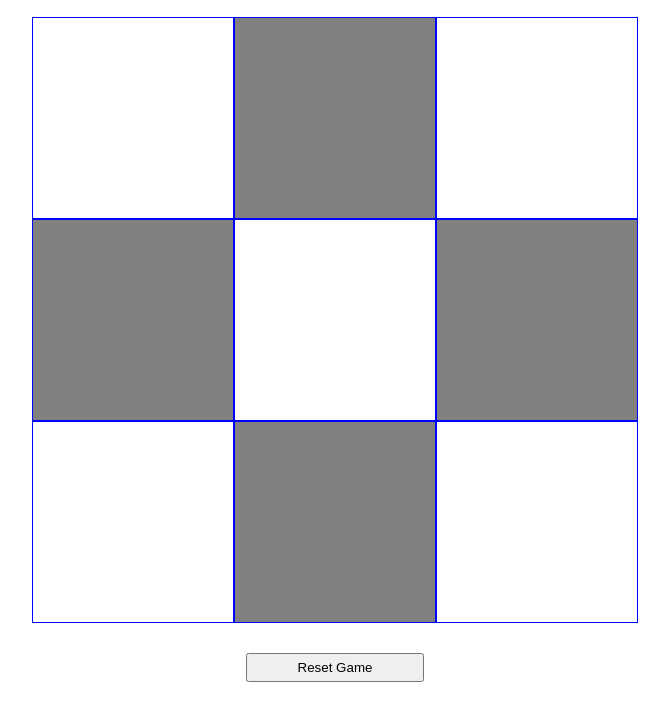
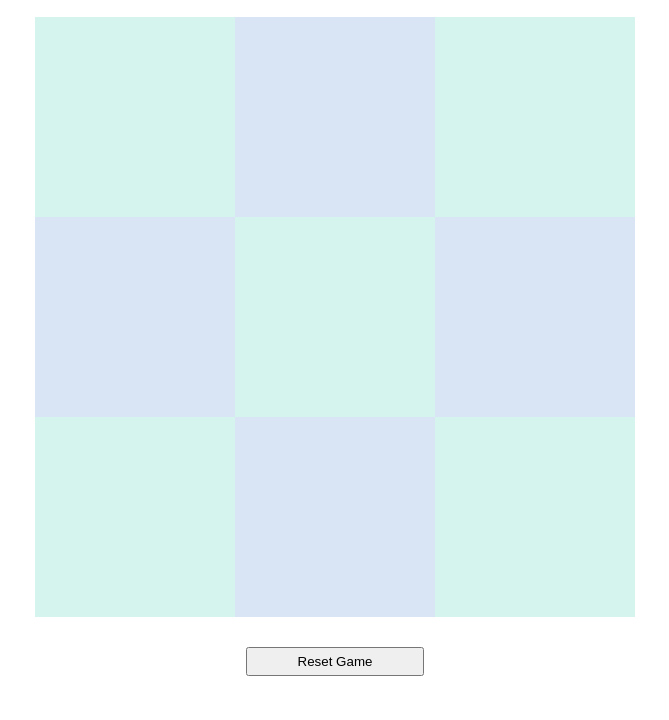
Before and after one commit to susancantdance/tic-tac-toe, a plain HTML site: page index.html in a window 1280 px wide. Shown: the part 78-798 px from the top of the page, without its empty margins (305-974 px from the left). Drawn offline with Linux system fonts and the light colour scheme.

Commit message:
updated styling

```diff
--- a/style.css
+++ b/style.css
@@ -24,7 +24,6 @@
 .cell {
     width: 200px;
     height: 200px;
-    border: 1px solid blue;
     font-size: 80px;
     display: flex;
     flex-direction: column;
@@ -36,7 +35,15 @@
 .three,
 .five,
 .seven {
-    background-color: grey;
+    background-color: rgb(217, 228, 244);
+}
+
+.zero,
+.two,
+.four,
+.six,
+.eight {
+    background-color: rgb(212, 244, 237);
 }
 
 button {
```
